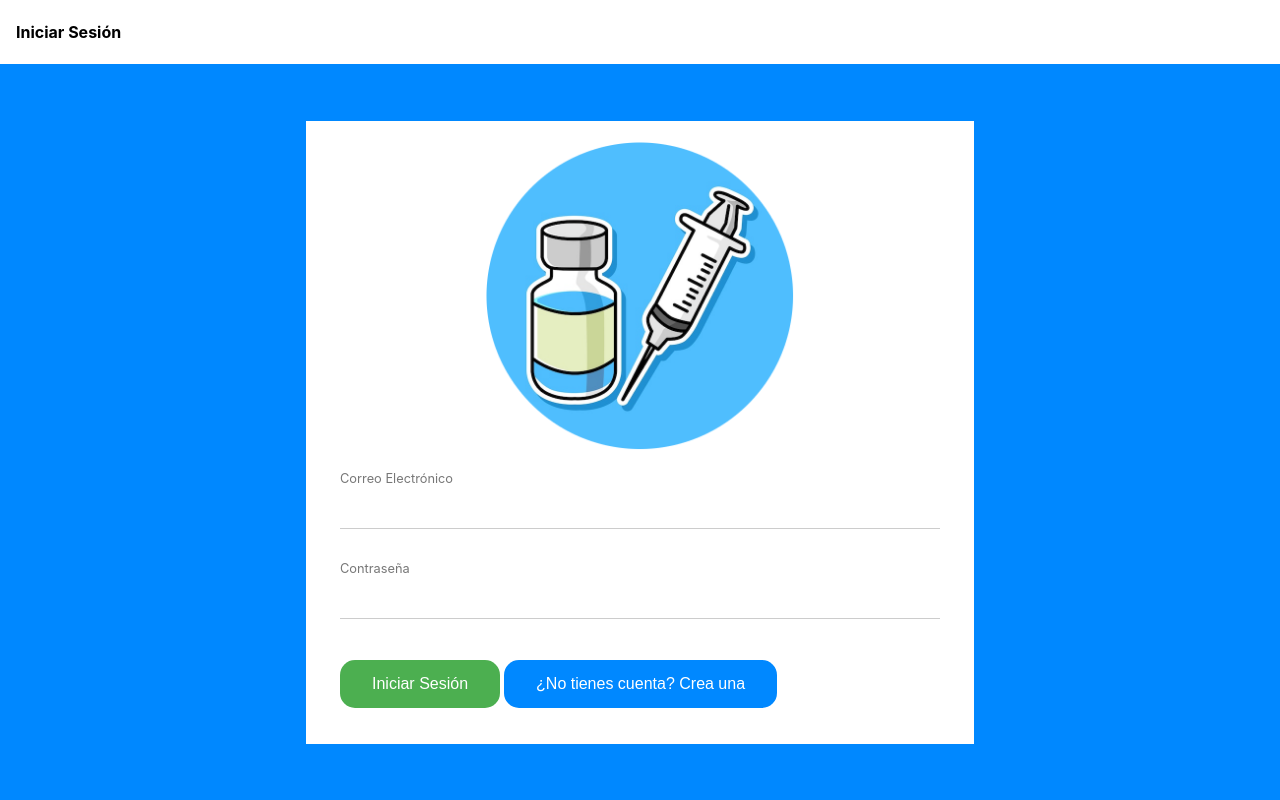
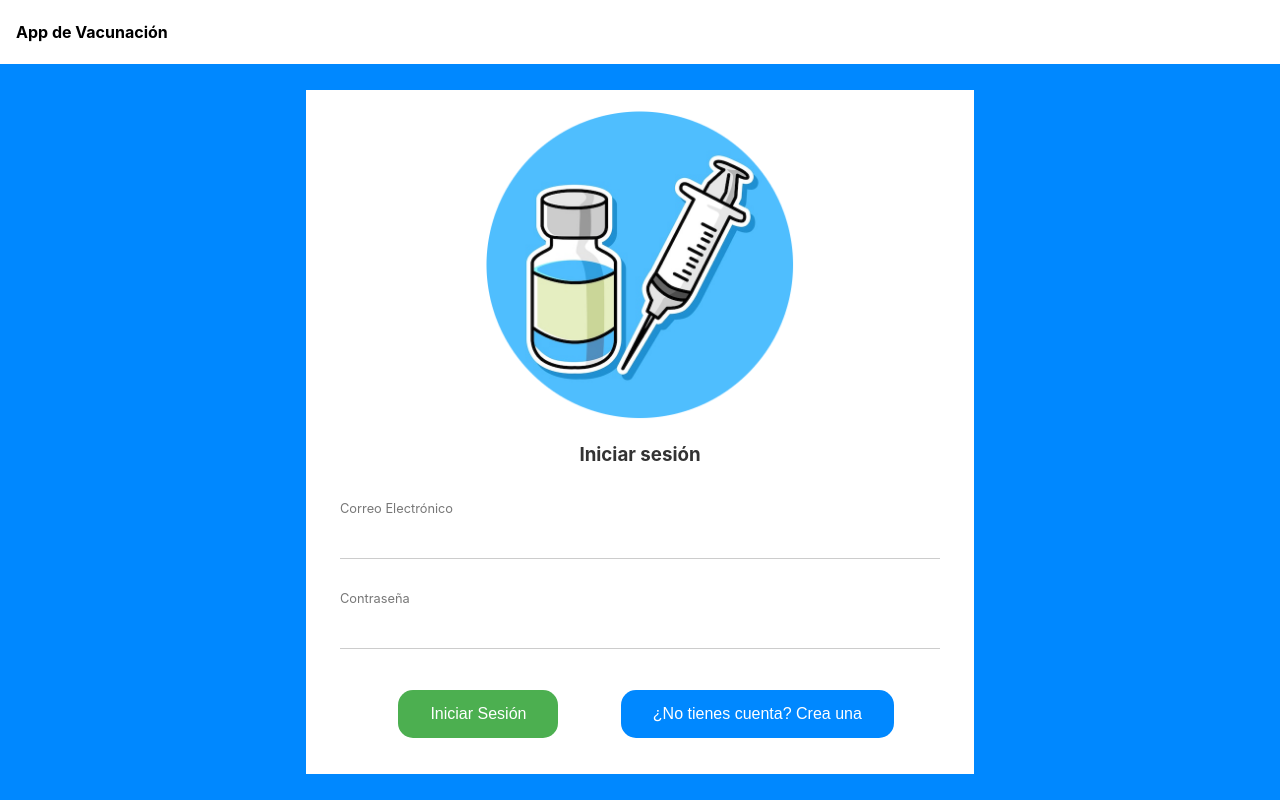
Before and after one commit to JahnCa1501/vaccinationfe, a React (Create React App) app: page /login in a window 1280 px wide. Built offline with nearby package versions, Linux system fonts and the light colour scheme.

Commit message:
Changes on Login/Sigin UX

```diff
--- a/src/Components/Buttons/Buttons.css
+++ b/src/Components/Buttons/Buttons.css
@@ -3,21 +3,30 @@
   color: white;
   padding: 15px 32px;
   text-align: center;
-    justify-items: center;
   text-decoration: none;
-    display: inline-block;
   font-size: 16px;
   margin: 4px 2px;
-    border-radius: 15px ;
+  border-radius: 15px;
   cursor: pointer;
+  margin-left: 10%;
+  position: relative
 }
 
 .button1:hover {
-    box-shadow: 0 12px 16px 0 rgba(0,0,0,0.24), 0 17px 50px 0 rgba(0,0,0,0.19);
-  }
-  .button2:hover {
-    box-shadow: 0 12px 16px 0 rgba(0,0,0,0.24), 0 17px 50px 0 rgba(0,0,0,0.19);
+  box-shadow: 0 12px 16px 0 rgba(0, 0, 0, 0.24), 0 17px 50px 0 rgba(0, 0, 0, 0.19);
 }
 
-  .button1 {background-color: #4CAF50;} /* Green */
-  .button2 {background-color: rgb(0, 136, 255)} /* Blue */
+.button2:hover {
+  box-shadow: 0 12px 16px 0 rgba(0, 0, 0, 0.24), 0 17px 50px 0 rgba(0, 0, 0, 0.19);
+}
+
+.button1 {
+  background-color: #4CAF50;
+}
+
+/* Green */
+.button2 {
+  background-color: rgb(0, 136, 255)
+}
+
+/* Blue */
--- a/src/Routes.js
+++ b/src/Routes.js
@@ -3,6 +3,7 @@ import PrivateRoute from './Components/PrivateRoute';
 import Login from './Views/Login';
 import SignIn from './Views/Signin';
 import Summary from './Views/Summary';
+
 const Routes = () => {
   return (
     <Router>
--- a/src/Views/Login/LoginUx.js
+++ b/src/Views/Login/LoginUx.js
@@ -17,10 +17,11 @@ const LoginInUx = ({
     <Page
       showNavBar={true}
       useAbsoluteCenter={true}
-      pageTitle="Iniciar Sesión"
+      pageTitle="App de Vacunación"
     >
       <img src={Logo}/>
       <form style={{ minWidth: "380px", maxWidth: "640px" }}>
+        <h1 style={{textAlign: "center"}}>Iniciar sesión</h1>
         <Field
           name="email"
           labelText="Correo Electrónico"
--- a/src/Views/Signin/SignInUx.js
+++ b/src/Views/Signin/SignInUx.js
@@ -16,10 +16,11 @@ const SignInUx = ({
     <Page
       showNavBar={true}
       useAbsoluteCenter={true}
-      pageTitle="Crea tu cuenta"
+      pageTitle="App de Vacunación"
     >
       <img src={Logo}/>
       <form style={{ minWidth: "380px", maxWidth: "640px"}}>
+      <h1 style={{textAlign: "center"}}>Crea tu cuenta</h1>
         <Field
           name="nombre"
           labelText="Nombre"
```
Lines whose indentation alone changed are shown as unchanged.
